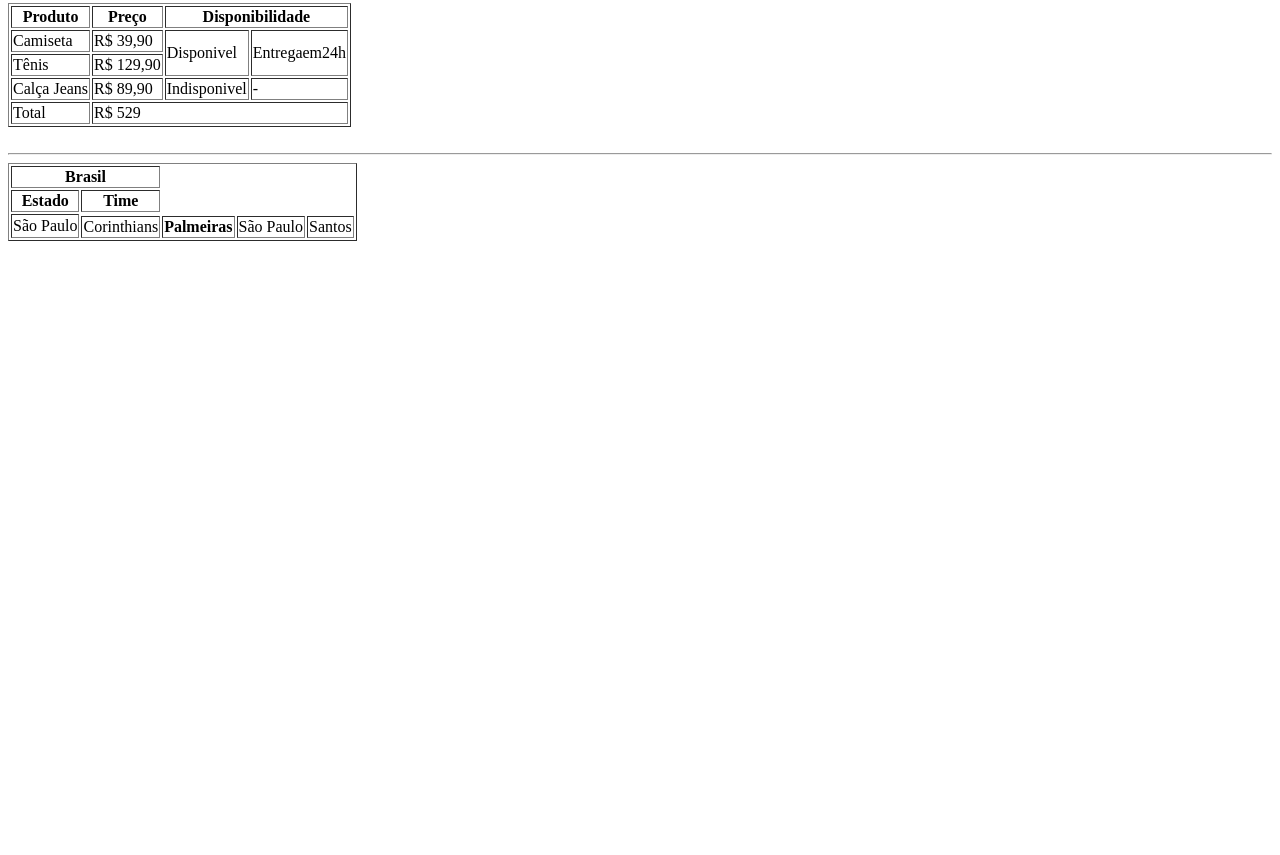
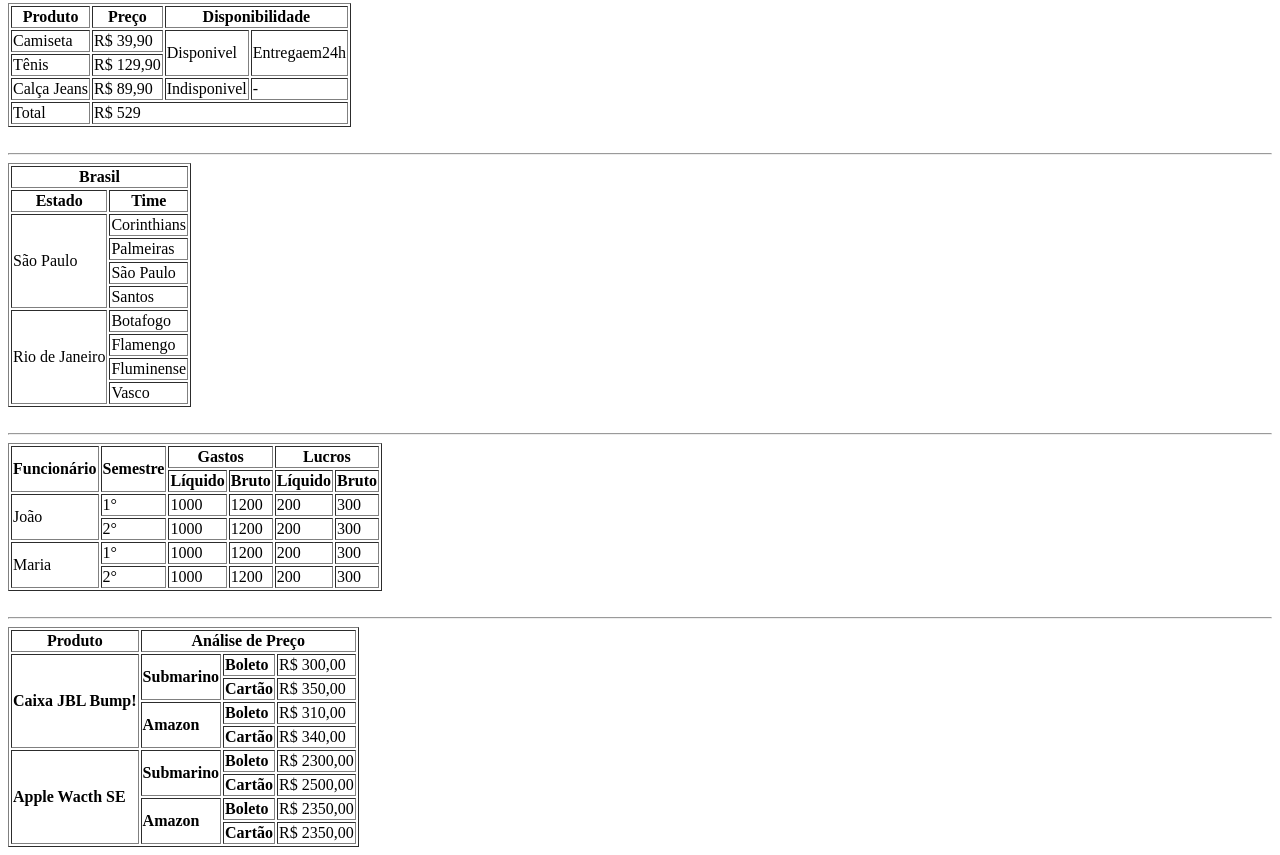
Before and after one commit to Terres201/CC1N-CSW-2024-2, a plain HTML site: page Aula 12/index.html in a window 1280 px wide. Shown: the part 359-1214 px from the top of the page. Before the commit the page ends 800 px from the top, so only its background shows below. Drawn offline with Linux system fonts and the light colour scheme.

Commit message:
Update index.html

```diff
--- a/Aula 12/index.html
+++ b/Aula 12/index.html
@@ -106,14 +106,138 @@
         </tr>
         <tr>
             <td rowspan="4">São Paulo</td>
+            <td>Corinthians</td>
+
         </tr>
         <tr>
-            <td>Corinthians</td>
-            <th>Palmeiras</th>
+            <td>Palmeiras</td>
+        </tr>
+        <tr>
             <td>São Paulo</td>
+        </tr>
+        <tr>
             <td>Santos</td>
         </tr>
     </tbody>
+        <tfoot>
+            <tr>
+                <td rowspan="4">Rio de Janeiro</td>
+                <td>Botafogo</td>
+            </tr>
+            <tr>
+                <td>Flamengo</td>
+            </tr>
+            <tr>
+                <td>Fluminense</td>
+            </tr>
+            <tr>
+                <td>Vasco</td>
+            </tr>
+        </tfoot>
+    </table>
+<br>
+<hr>
+<table border="1">
+    <thead>
+        <tr>
+            <th rowspan="2">Funcionário</th>
+            <th rowspan="2">Semestre</th>
+            <th colspan="2">Gastos</th>
+            <th colspan="2">Lucros</th>
+        </tr>
+        <tr>
+            <th>Líquido</th>
+            <th>Bruto</th>
+            <th>Líquido</th>
+            <th>Bruto</th>
+        </tr>
+    </thead>
+    <tbody>
+        <tr>
+            <td rowspan="2">João</td>
+            <td>1°</td>
+            <td>1000</td>
+            <td>1200</td>
+            <td>200</td>
+            <td>300</td>
+        </tr>
+        <tr>
+            <td>2°</td>
+            <td>1000</td>
+            <td>1200</td>
+            <td>200</td>
+            <td>300</td>
+        </tr>
+        <tfoot>
+            <tr>
+                <td rowspan="2">Maria</td>
+                <td>1°</td>
+                <td>1000</td>
+                <td>1200</td>
+                <td>200</td>
+                <td>300</td>
+            </tr>
+            <tr>
+                <td>2°</td>
+                <td>1000</td>
+                <td>1200</td>
+                <td>200</td>
+                <td>300</td>
+            </tr>
+        </tfoot>
+    </tbody>
+</table>
+<br>
+<hr>
+<table border="1">
+    <thead>
+        <tr>
+            <th>Produto</th>
+            <th colspan="3">Análise de Preço</th>
+        </tr>
+    </thead>
+    <tbody>
+        <tr>
+            <td rowspan="4"><strong>Caixa JBL Bump!</strong></td>
+            <td rowspan="2"><strong>Submarino</strong></td>
+            <td><strong>Boleto</strong></td>
+            <td>R$ 300,00</td>
+        </tr>
+        <tr>
+            <td><strong>Cartão</strong></td>
+            <td>R$ 350,00</td>
+        </tr>
+        <tr>
+            <td rowspan="2"><strong>Amazon</strong></td>
+            <td><strong>Boleto</strong></td>
+            <td>R$ 310,00</td>
+        </tr>
+        <tr>
+            <td><strong>Cartão</strong></td>
+            <td>R$ 340,00</td>
+        </tr>
+    </tbody>
+    <tfoot>
+        <tr>
+            <td rowspan="4"><strong>Apple Wacth SE</strong></td>
+            <td rowspan="2"><strong>Submarino</strong></td>
+            <td><strong>Boleto</strong></td>
+            <td>R$ 2300,00</td>
+        </tr>
+        <tr>
+            <td><strong>Cartão</strong></td>
+            <td>R$ 2500,00</td>
+        </tr>
+        <tr>
+            <td rowspan="2"><strong>Amazon</strong></td>
+            <td><strong>Boleto</strong></td>
+            <td>R$ 2350,00</td>
+        </tr>
+        <tr>
+            <td><strong>Cartão</strong></td>
+            <td>R$ 2350,00</td>
+        </tr>
+    </tfoot>
 </table>
 </body>
 </html>
```
